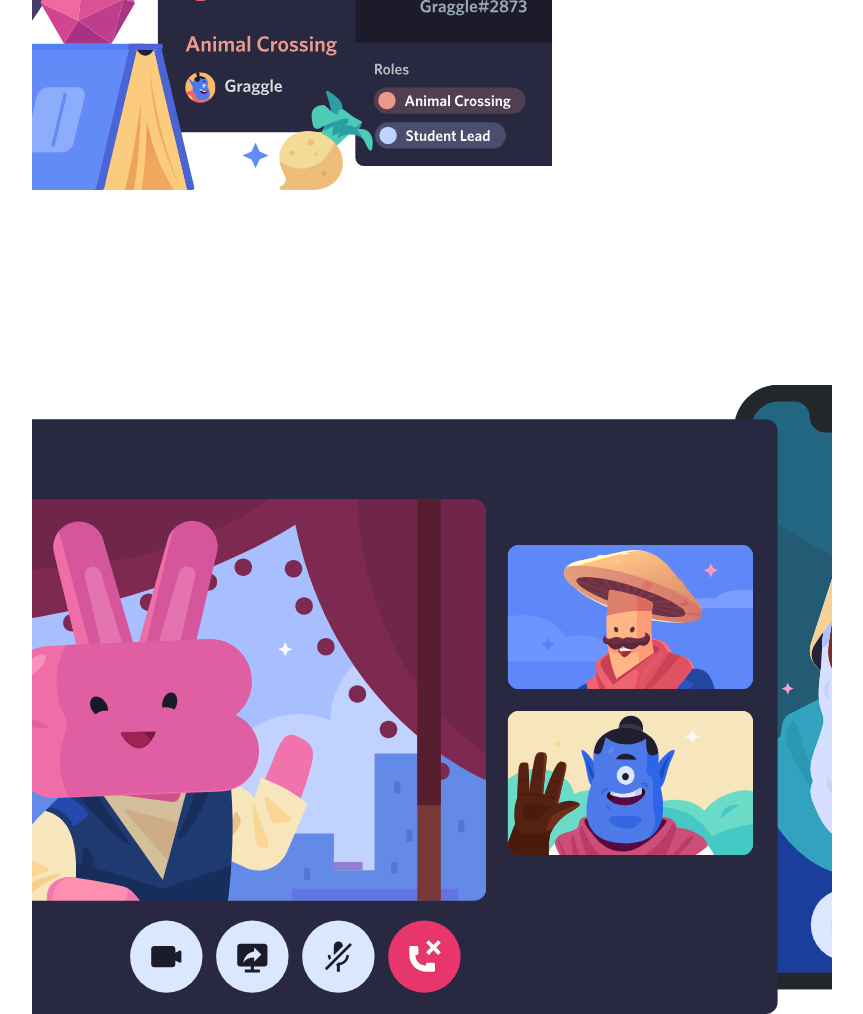
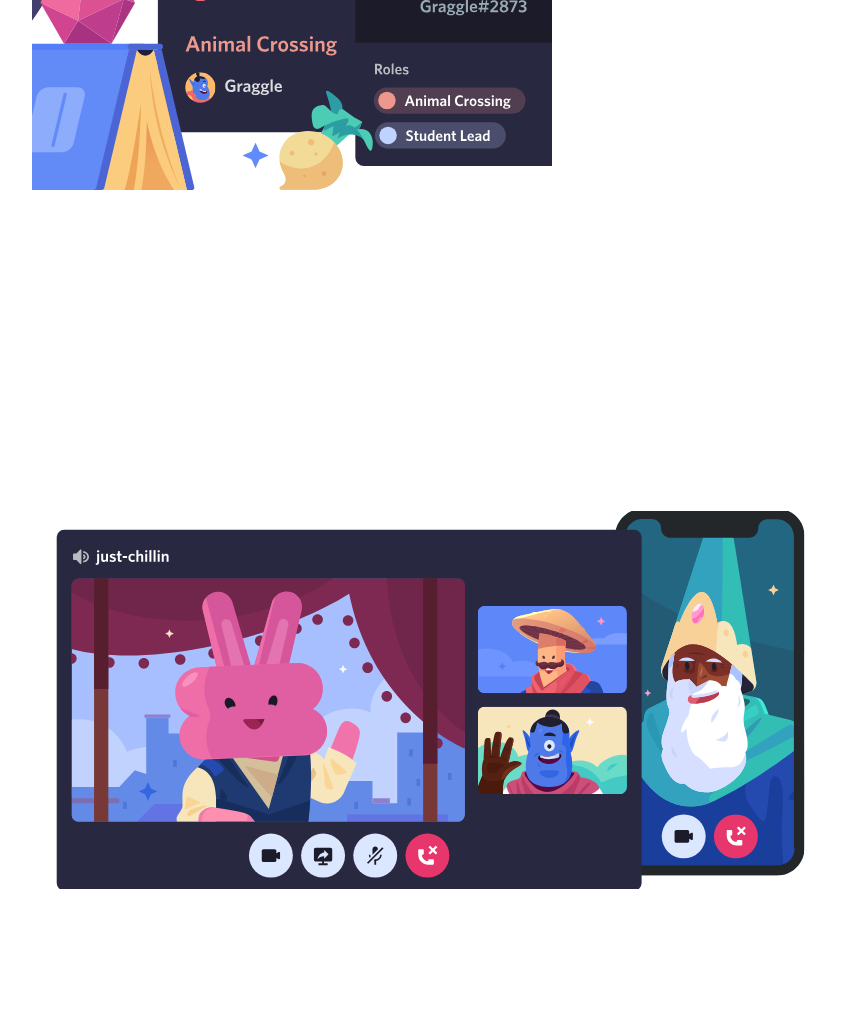
Before and after one commit to RobertoCartaMantiglia/htmlcss-discord, a plain HTML site: page index.html in a window 1280 px wide. Shown: the part 1892-2906 px from the top of the page, without its empty margins (208-1071 px from the left). Drawn offline with nearby package versions, Linux system fonts and the light colour scheme.

Commit message:
fix big content

```diff
--- a/css/style.css
+++ b/css/style.css
@@ -107,7 +107,7 @@ nav ul.main-menu li{
 
 
 div.big-content{
-    height: 800px;
+    height: 42%;
     width: 100%;
 }
 
```
